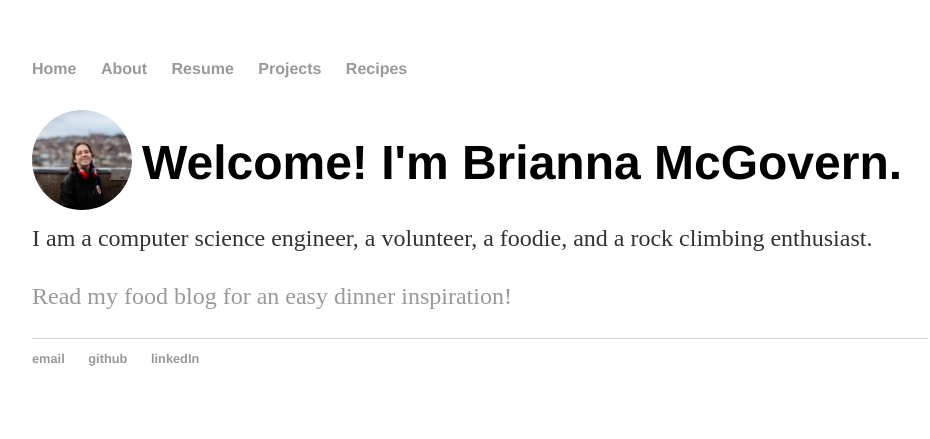
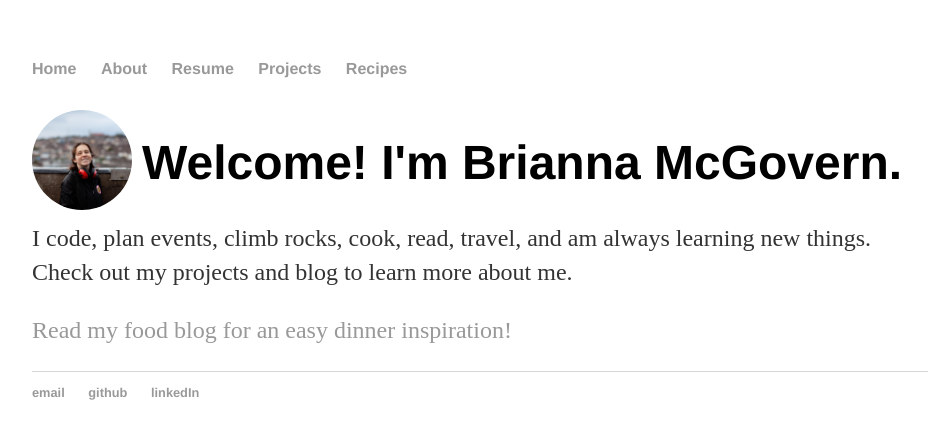
Before and after one commit to bmcgovern007/bmcgovern007.github.io, a Jekyll site: the page built from index.html, in a window 1280 px wide. Shown: the top 439 px of the page, without its empty margins (160-1090 px from the left). Built offline with Jekyll 4.4.1, drawn with Linux system fonts in a browser that asks for light colours.

Commit message:
Update index.html

```diff
--- a/index.html
+++ b/index.html
@@ -11,7 +11,8 @@ title: Brianna McGovern's Home Page
 
 		<h1>Welcome! I'm Brianna McGovern.</h1>
 	</div>
-	<p>I am a computer science engineer, a volunteer, a foodie, and a rock climbing enthusiast.  </p>
+	<p>I code, plan events, climb rocks, cook, read, travel, and am always learning new things. Check out my projects
+		and blog to learn more about me. </p>
 </div>
 
 	<p><a href="https://briannamcgovern.github.io/blog/">Read my food blog for an easy dinner inspiration!</a></p>
```
